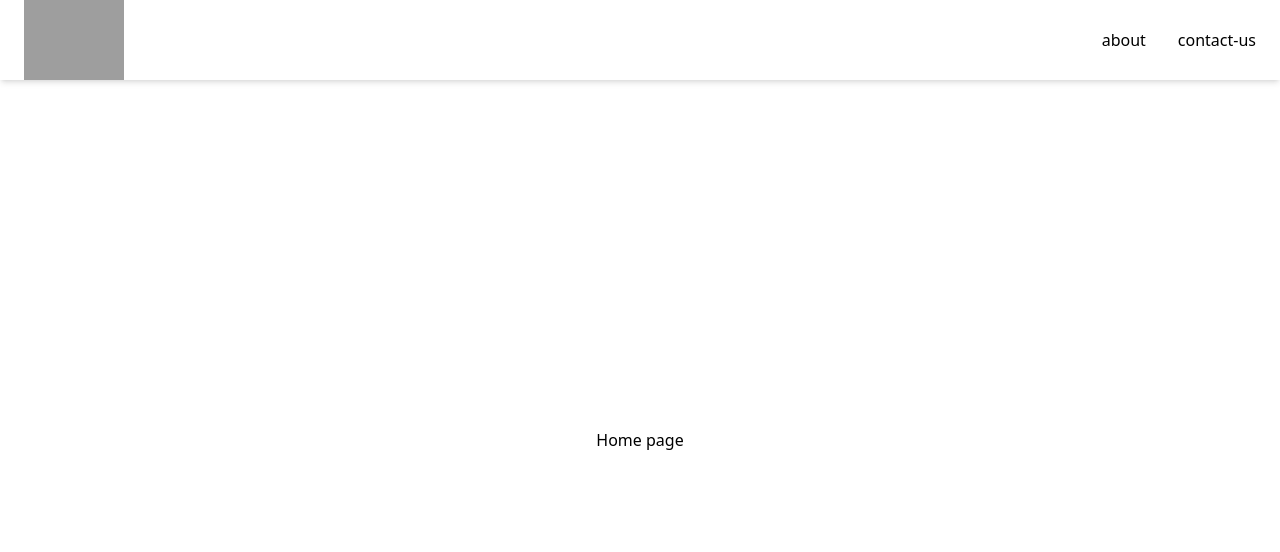
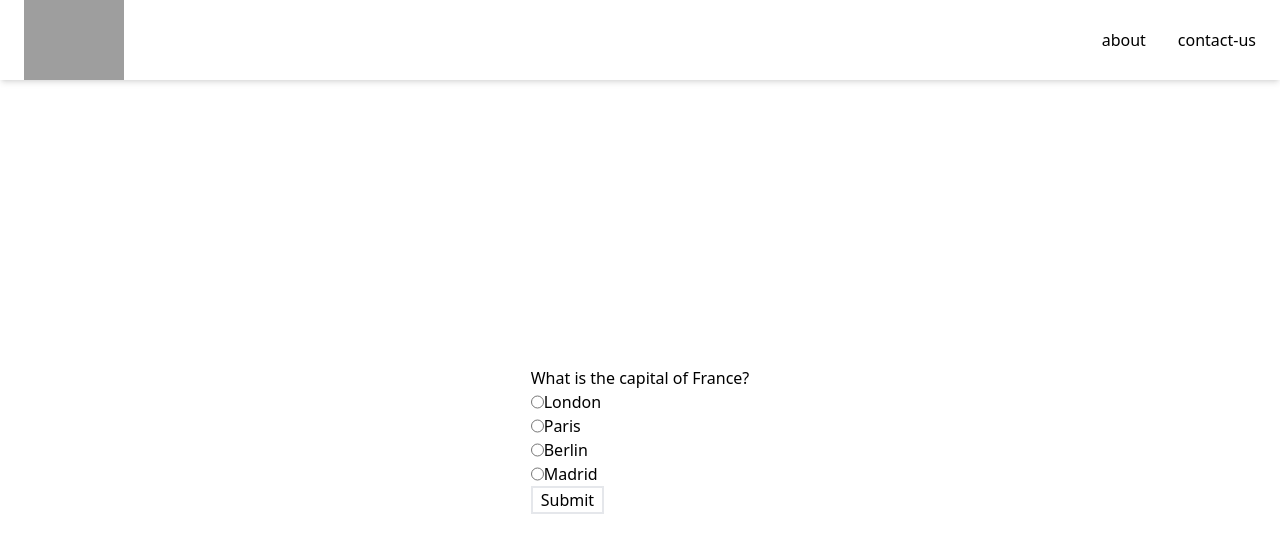
Before and after one commit to Omar-Muhamad/react-revision, a React (Create React App) app: page / in a window 1280 px wide. Shown: the top 552 px of the page. Built offline with nearby package versions, Linux system fonts and the light colour scheme; grey boxes are pictures that could not be loaded.

Commit message:
Add react quiz builder challenge

```diff
--- /dev/null
+++ b/src/components/QuizApp.jsx
@@ -0,0 +1,66 @@
+import React, { useState } from "react";
+
+const QuizApp = () => {
+  const questions = [
+    {
+      question: "What is the capital of France?",
+      options: ["London", "Paris", "Berlin", "Madrid"],
+      correct: "Paris",
+    },
+    {
+      question: "What is the capital of Germany?",
+      options: ["Berlin", "Munich", "Frankfurt", "Hamburg"],
+      correct: "Berlin",
+    },
+  ];
+
+  const [currentQuestionIndex, setCurrentQuestionIndex] = useState(0);
+  const [correctAnswer, setCorrectAnswer] = useState(0);
+  const [isFinished, setIsFinished] = useState(false);
+  const [answerFeedback, setAnswerFeedback] = useState("");
+
+  const currentQuestion = questions[currentQuestionIndex];
+
+  const handleSubmit = (e) => {
+    e.preventDefault();
+    const formData = new FormData(e.target);
+    const answer = formData.get("answer");
+
+    if (answer === currentQuestion.correct) {
+      setAnswerFeedback("Correct!");
+      setCorrectAnswer((prev) => prev + 1);
+    } else {
+      setAnswerFeedback("Incorrect!");
+    }
+
+    if (currentQuestionIndex === questions.length - 1) {
+      setIsFinished(true);
+    } else {
+      setCurrentQuestionIndex(prev => prev + 1)
+    }
+  };
+
+  return (
+    <form onSubmit={handleSubmit}>
+      <div id="question">{currentQuestion.question}</div>
+      <div id="options">
+        <ul>
+          {currentQuestion.options.map((option, index) => {
+            return (
+              <li key={`${option}${index}`}>
+                <div className="flex">
+                  <input type="radio" name="answer" id={`${option}${index}`} value={option} />
+                  {option}
+                </div>
+              </li>
+            );
+          })}
+        </ul>
+      </div>
+      <button id="submitBtn" className="border-2 px-2">Submit</button>
+      <div id="feedback">{isFinished ? `Quiz complete! You scored ${correctAnswer} of 2!` : answerFeedback }</div>
+    </form>
+  );
+};
+
+export default QuizApp;
--- a/src/containers/Home.jsx
+++ b/src/containers/Home.jsx
@@ -1,6 +1,8 @@
+import QuizApp from "../components/QuizApp"
+
 const Home = () => {
   return (
-    <div className="h-[calc(100vmin-10vh)] flex justify-center items-center">Home page</div>
+    <div className="h-[calc(100vmin-10vh)] flex justify-center items-center"><QuizApp /></div>
   )
 }
 
```
